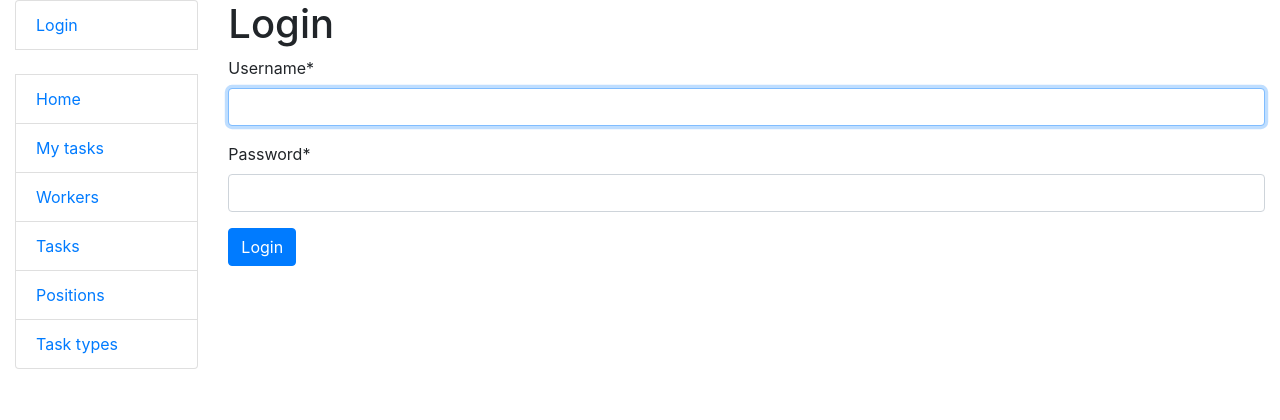
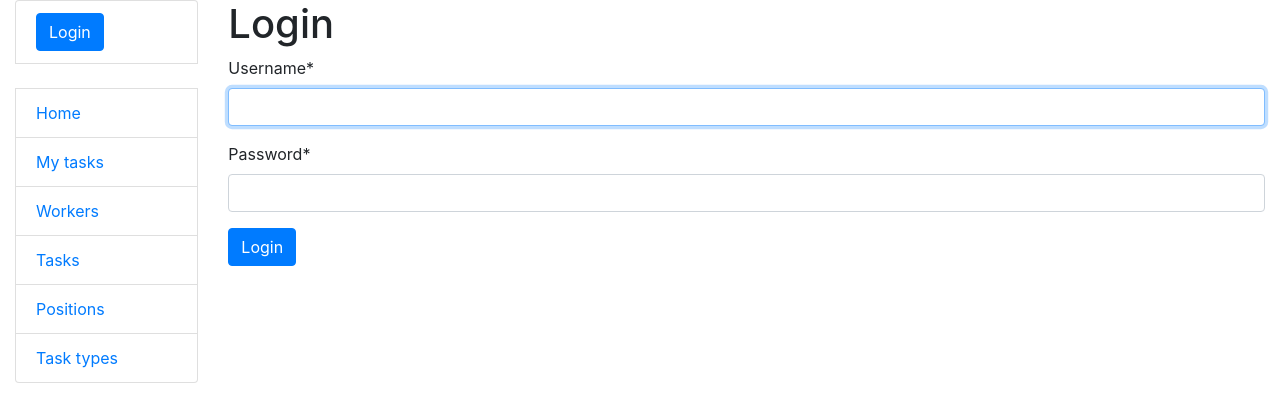
Before and after one commit to SpecializedBaby/task-master-pro, a Django app: page /accounts/login/ in a window 1280 px wide. Shown: the top 420 px of the page. Run offline with Django 5.2, Linux system fonts and the light colour scheme; some libraries are stand-ins or nearby versions.

Commit message:
Update style for login & logout buttons

```diff
--- a/templates/includes/sidebar.html
+++ b/templates/includes/sidebar.html
@@ -4,11 +4,11 @@
     <li class="list-group-item">
       <form action="{% url 'logout' %}?next={{request.path}}" method="post">
         {% csrf_token %}
-        <input type="submit" value="Logout">
+        <input class="btn btn-primary" type="submit" value="Logout">
       </form>
     </li>
   {% else %}
-    <li class="list-group-item"><a href="{% url 'login'%}?next={{request.path}}">Login</a></li>
+    <li class="list-group-item"><a class="btn btn-primary" href="{% url 'login'%}?next={{request.path}}">Login</a></li>
   {% endif %}
 
   <br>
```
